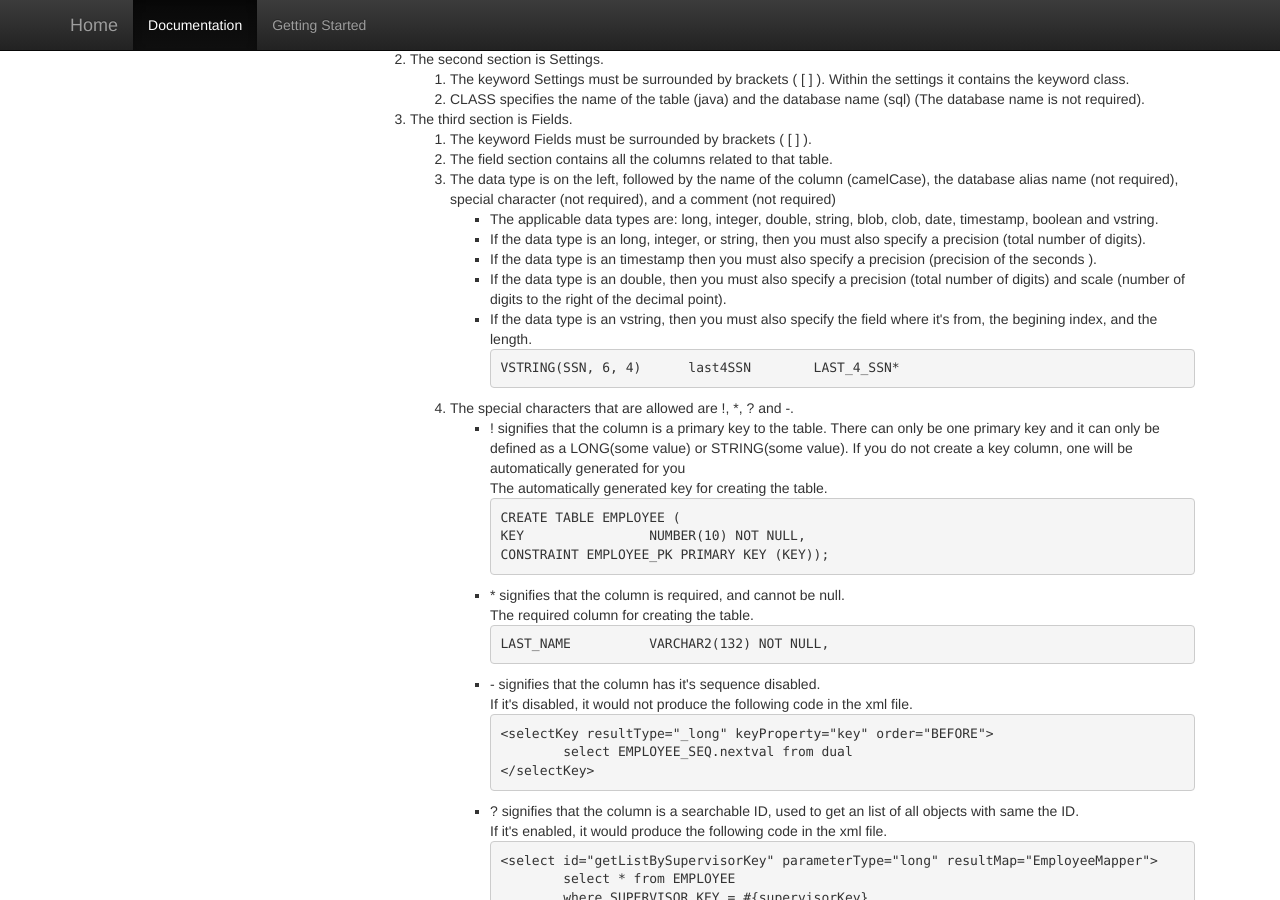
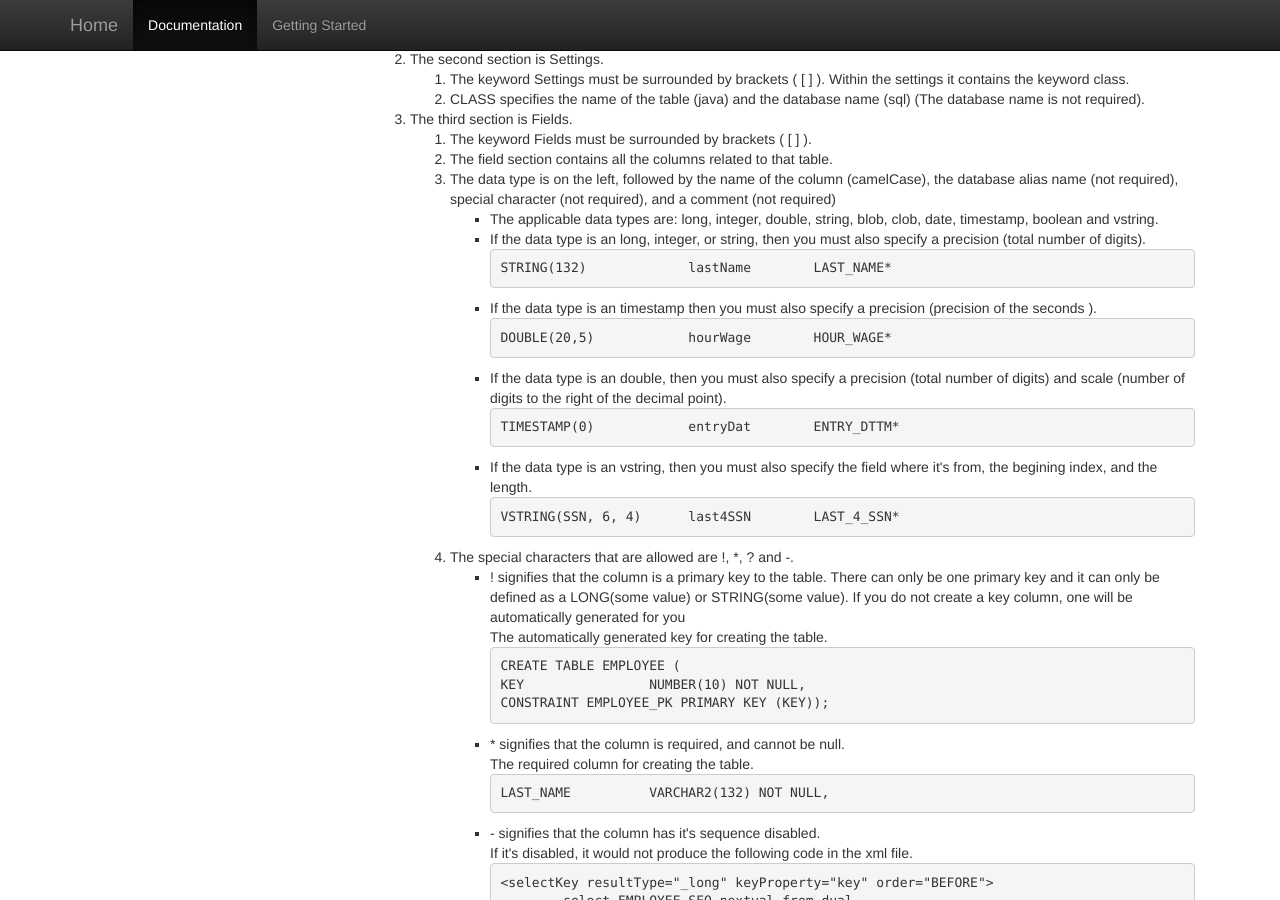
Before and after one commit to BatGen/batgen.github.io, a Jekyll site: the page built from documentation.html, in a window 1280 px wide and 900 px high, scrolled down 627 px. Built offline with Jekyll 4.4.1, drawn with Linux system fonts in a browser that asks for light colours; nearby versions of some CDN libraries; library files that are not in the unit come from our copies.

Commit message:
Update documentation.html
more specific data types

```diff
--- a/documentation.html
+++ b/documentation.html
@@ -90,12 +90,24 @@ group: navigation
     							blob, clob, date, timestamp, boolean and vstring.
     						</li>
     						<li>If the data type is an long, integer, or string, then you
-    						must also specify a precision (total number of digits).</li>
+    						must also specify a precision (total number of digits).
+<pre>
+STRING(132)		lastName	LAST_NAME*
+</pre>
+    						</li>
     						<li>If the data type is an timestamp then you must also specify
-    						a precision (precision of the seconds ).</li>
+    						a precision (precision of the seconds ).
+<pre>
+DOUBLE(20,5)		hourWage	HOUR_WAGE*
+</pre>
+    						</li>
     						<li>If the data type is an double, then you must also specify
     						a precision (total number of digits) and scale (number of
-    						digits to the right of the decimal point).</li>
+    						digits to the right of the decimal point).
+<pre>
+TIMESTAMP(0)		entryDat	ENTRY_DTTM*
+</pre>
+    						</li>
     						<li>If the data type is an vstring, then you must also specify
     						the field where it's from, the begining index, and the length.
 <pre>
```
